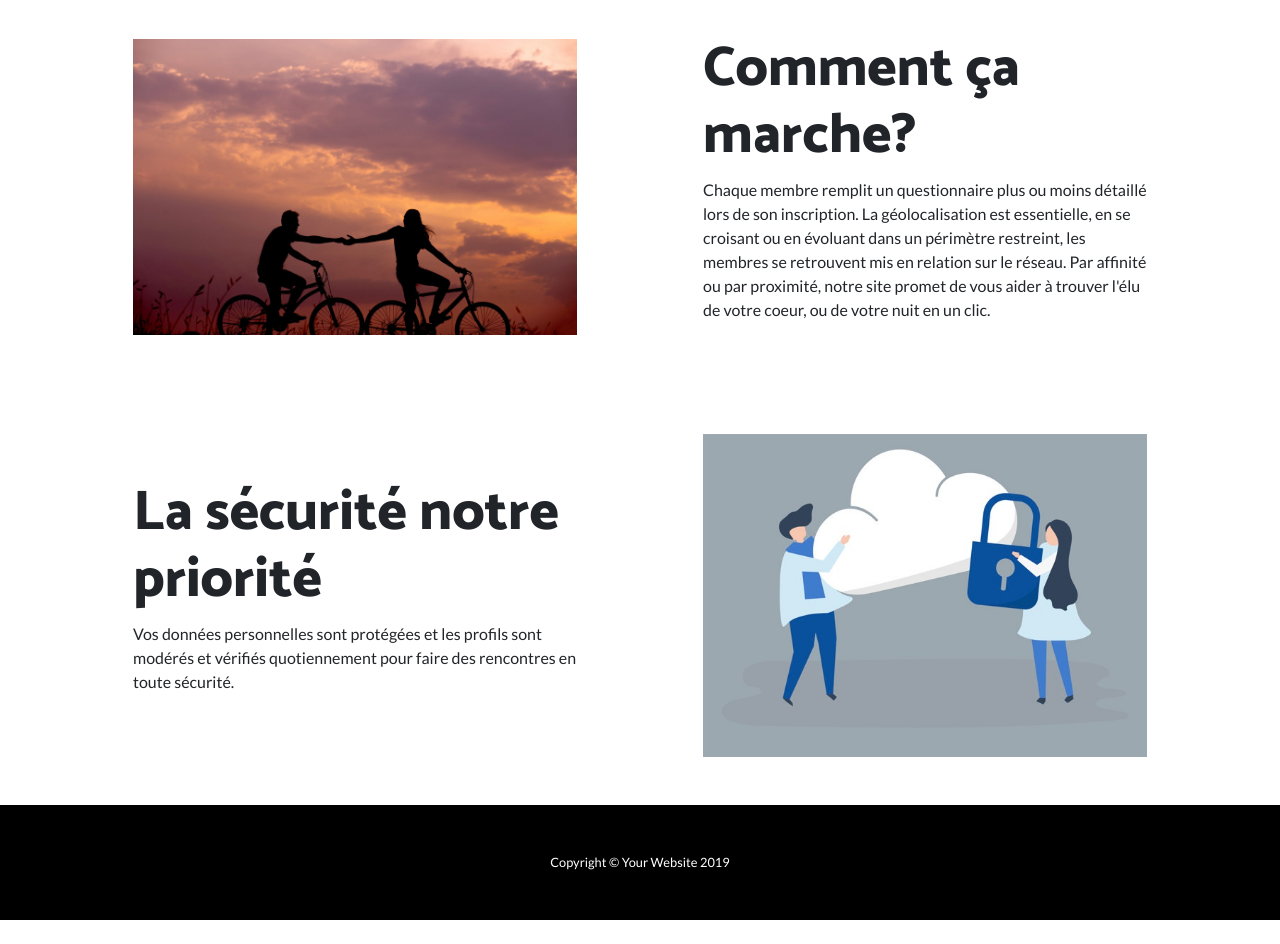
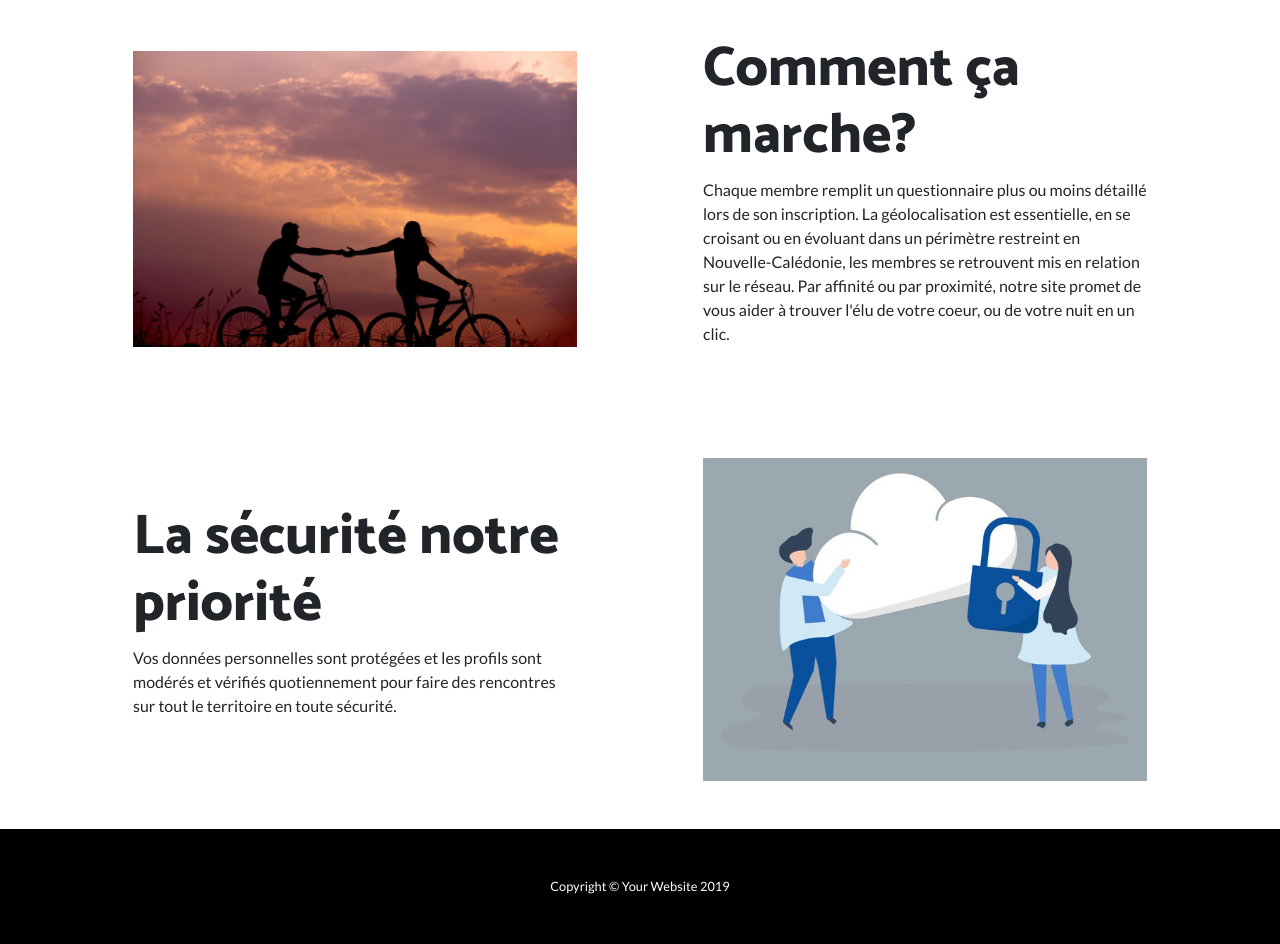
Before and after one commit to KSoana/Projet-SEO, a website: page index.html in a window 1280 px wide. Shown: the part 1251-2195 px from the top of the page. Before the commit the page ends 2171 px from the top, so only its background shows below. Drawn offline with Linux system fonts and the light colour scheme.

Commit message:
Modif texte

```diff
--- a/index.html
+++ b/index.html
@@ -197,7 +197,7 @@
             <h2 class="display-4">Comment ça marche?</h2>
             <p> Chaque membre remplit un questionnaire plus ou moins détaillé lors de son inscription. La
               géolocalisation est essentielle, en se croisant
-              ou en évoluant dans un périmètre restreint, les membres se retrouvent mis en relation sur le réseau.
+              ou en évoluant dans un périmètre restreint en Nouvelle-Calédonie, les membres se retrouvent mis en relation sur le réseau.
               Par affinité ou par proximité, notre site promet de vous aider à trouver l'élu de votre coeur, ou de votre nuit en un clic.
             </p>
           </div>
@@ -218,7 +218,7 @@
           <div class="p-5">
             <h2 class="display-4">La sécurité notre priorité</h2>
             <p> Vos données personnelles sont protégées et les profils sont modérés et vérifiés quotiennement
-              pour faire des rencontres en toute sécurité.
+              pour faire des rencontres sur tout le territoire en toute sécurité.
             </p>
           </div>
         </div>
```
